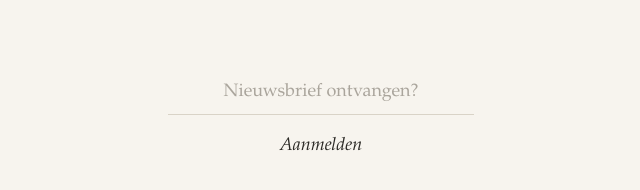
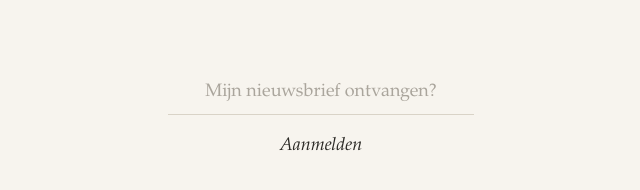
Before and after one commit to ajwiersma/website, a plain HTML site: page index.html in a window 1280 px wide. Shown: the part 552-742 px from the top of the page, 319-959 px from the left. Drawn offline with Linux system fonts and the light colour scheme.

Commit message:
Update newsletter subscription input placeholder text

```diff
--- a/index.html
+++ b/index.html
@@ -114,7 +114,7 @@
       <form id="subscribe" data-plunk-key="pk_f181f871c0b49cedeea4e2b7d7dfc7b72bc5d077f802aabd2a628db5c34c5b95" novalidate>
         <label for="email" class="visually-hidden">E-mailadres</label>
         <input id="email" name="email" type="email" autocomplete="email"
-               placeholder="Nieuwsbrief ontvangen?" aria-describedby="status" required>
+               placeholder="Mijn nieuwsbrief ontvangen?" aria-describedby="status" required>
 
         <div class="trap" aria-hidden="true">
           <label for="website">Laat dit veld leeg</label>
```
